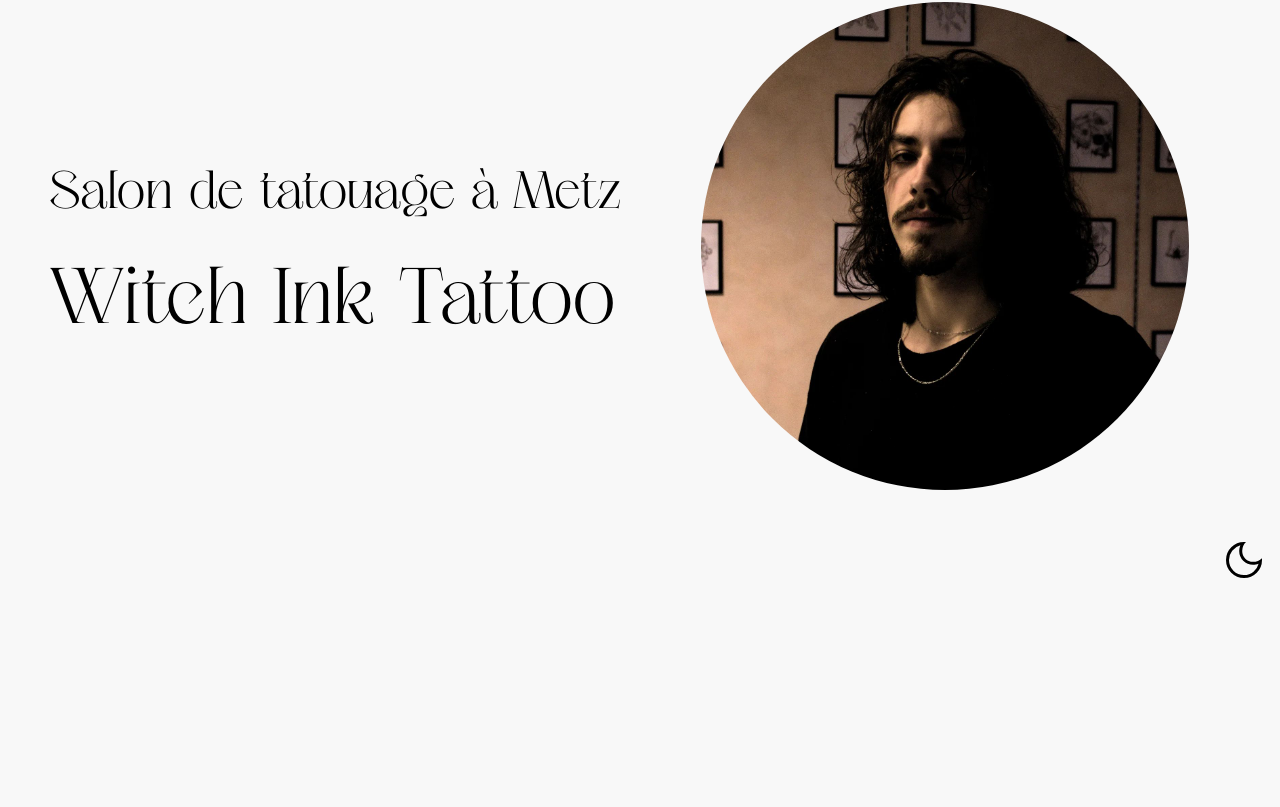
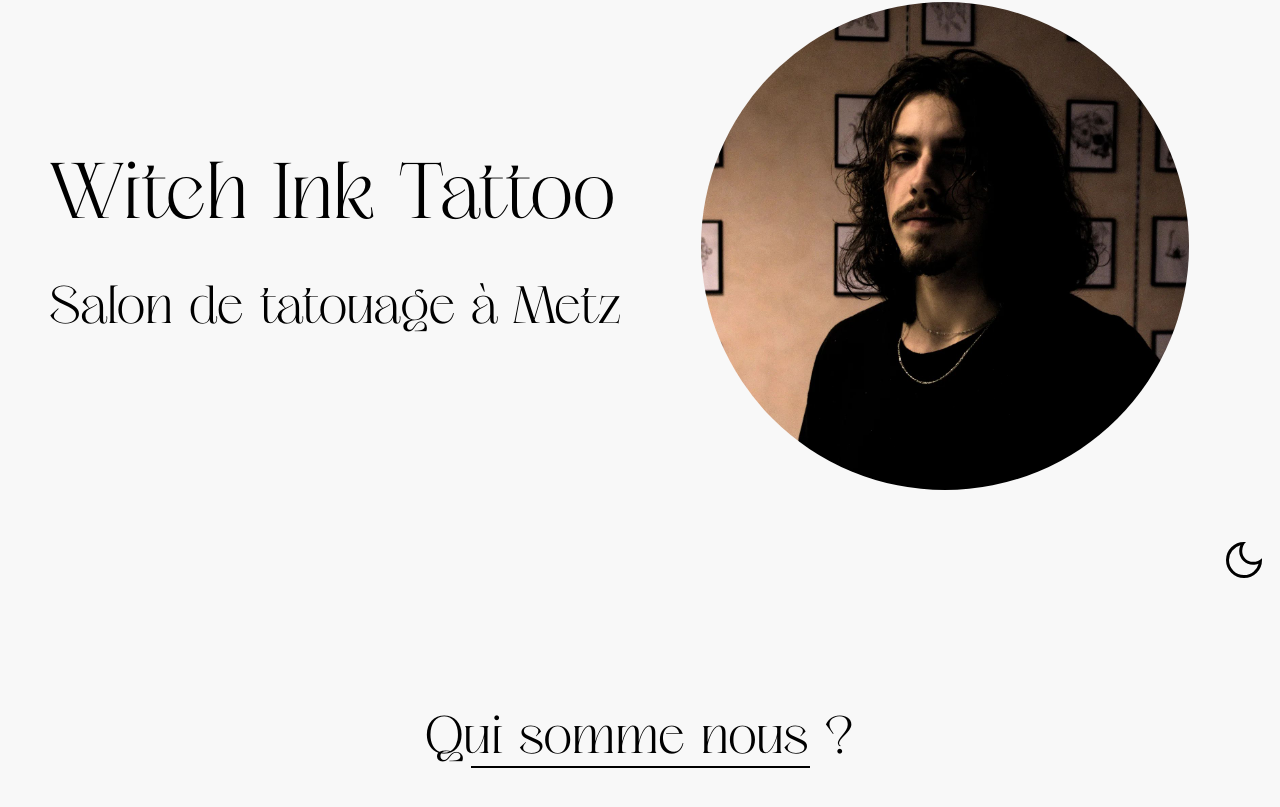
Before and after one commit to xonyis/Witch-Ink, a Vue app: page / in a window 1280 px wide. Shown: the part 189-996 px from the top of the page. Before the commit the page ends 800 px from the top, so only its background shows below. Built offline with nearby package versions, Linux system fonts and the light colour scheme.

Commit message:
ajustement style

```diff
--- a/package.json
+++ b/package.json
@@ -9,6 +9,7 @@
   },
   "dependencies": {
     "@vueuse/core": "^9.13.0",
+    "gsap": "^3.11.5",
     "vue": "^3.2.47"
   },
   "devDependencies": {
--- a/src/App.vue
+++ b/src/App.vue
@@ -1,6 +1,7 @@
 <script>
 import Nav from './components/Nav.vue';
 import Headers from './components/HeaderComponent.vue'
+import About from './components/AboutComponent.vue'
 
 export default {
   name: 'app',
@@ -12,6 +13,7 @@ export default {
   components: {
     Nav,
     Headers,
+    About,
   },
 
   methods: {
@@ -31,6 +33,7 @@ export default {
 
     <Nav></Nav>
     <Headers :mode="mode" @toggle="toggle"></Headers>
+    <About></About>
   </div>
 </template>
 
--- /dev/null
+++ b/src/components/AboutComponent.vue
@@ -0,0 +1,21 @@
+<script></script>
+<template>
+    <div>
+        <p>Qui somme nous ?</p>
+        <hr>
+    </div>
+</template>
+<style scoped>
+div {
+    text-align: center;
+    padding: 5em;
+}
+hr {
+    width: 30%;
+    background-color: var(--black-soft);
+    height: .1em;
+    border: 1px solid black;
+    margin: auto;
+    margin-top: -20px;
+}
+</style>
--- a/src/components/HeaderComponent.vue
+++ b/src/components/HeaderComponent.vue
@@ -8,8 +8,8 @@ export default {
 <template>
     <header>
         <div>
-            <p>Salon de tatouage à Metz
-           <br> <span class="sp-witch">Witch Ink Tattoo</span></p>
+            <p><span class="sp-witch">Witch Ink Tattoo</span>
+           <br>Salon de tatouage à Metz  </p>
         </div>
         <div  >
             <img class="main-photo" src="../assets/img/339172020_552967780040161_7814666685136169326_n.jpeg" alt="">
--- a/src/components/Nav.vue
+++ b/src/components/Nav.vue
@@ -1,5 +1,8 @@
 <script>
 import Toggle from './Toggle.vue';
+import { ref, onMounted } from "vue";
+import gsap from "gsap";
+
 export default {
     props: ["mode"],
     components: { Toggle }
@@ -25,9 +28,7 @@ export default {
 nav {
     overflow: auto;
 }
-.dark a {
-    color: var(--white-soft);
-}
+
 
 nav ul{
     display: flex;
@@ -58,12 +59,12 @@ nav ul{
 
 a {
   position: relative;
-  color: #000;
+  color: var(--black-soft);
   text-decoration: none;
 }
 
 a:hover {
-  color: #000;
+  color: var(--black-soft);
 }
 
 a::before {
@@ -74,7 +75,7 @@ a::before {
   height: 1px;
   bottom: 0;
   left: 0;
-  background-color: #000;
+  background-color: var(--black-soft);
   transform: scaleX(0);
   transition: transform 0.4s ease;
 }
@@ -83,4 +84,14 @@ a:hover::before {
   transform: scaleX(1);
 }
 
+.dark a {
+    color: var(--white-soft);
+}
+
+.dark a::before {
+
+  background-color: var(--white-soft);
+
+}
+
 </style>
```
Also changed, not shown: 1 other file (tests, documents, lock files or other folders).
